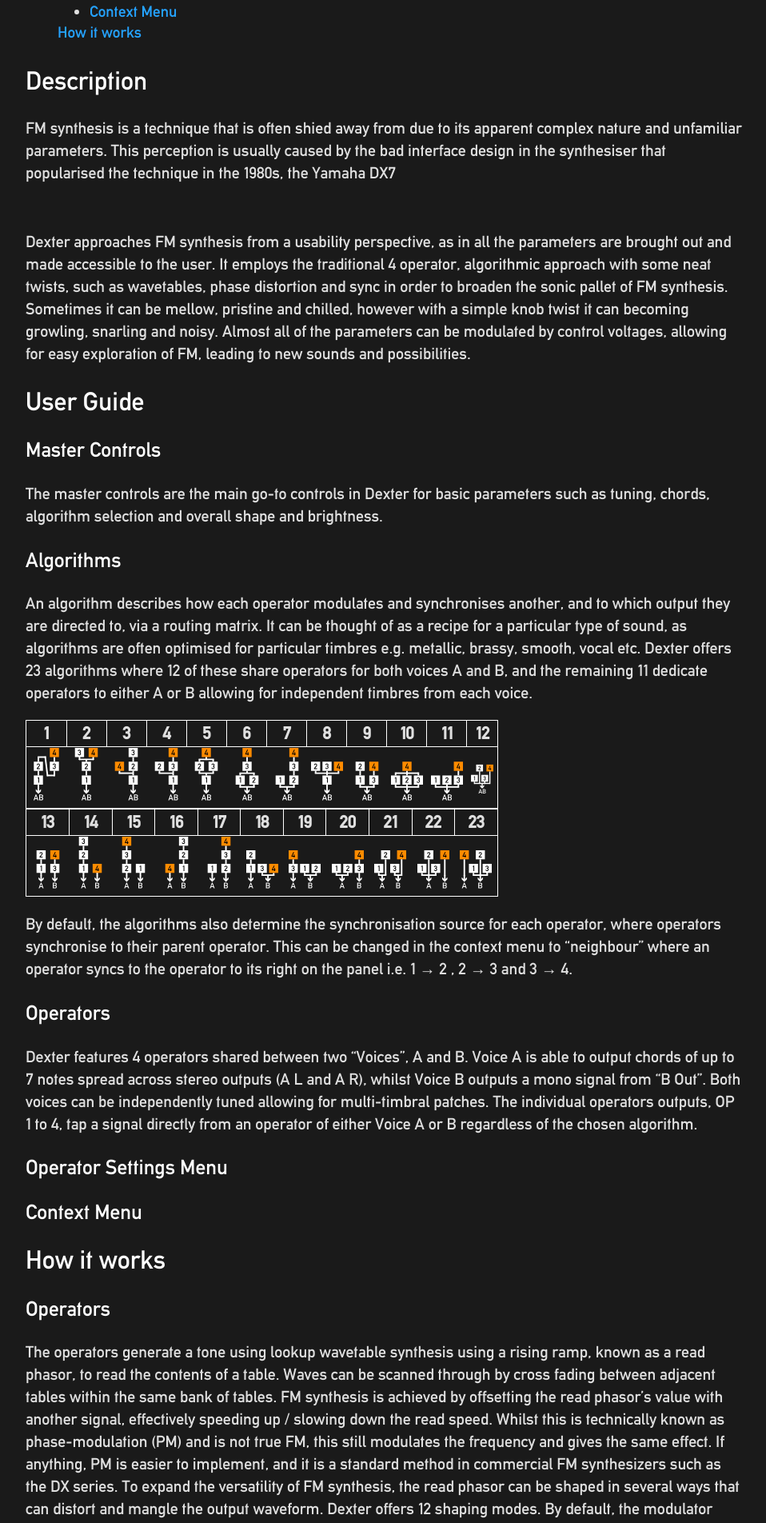
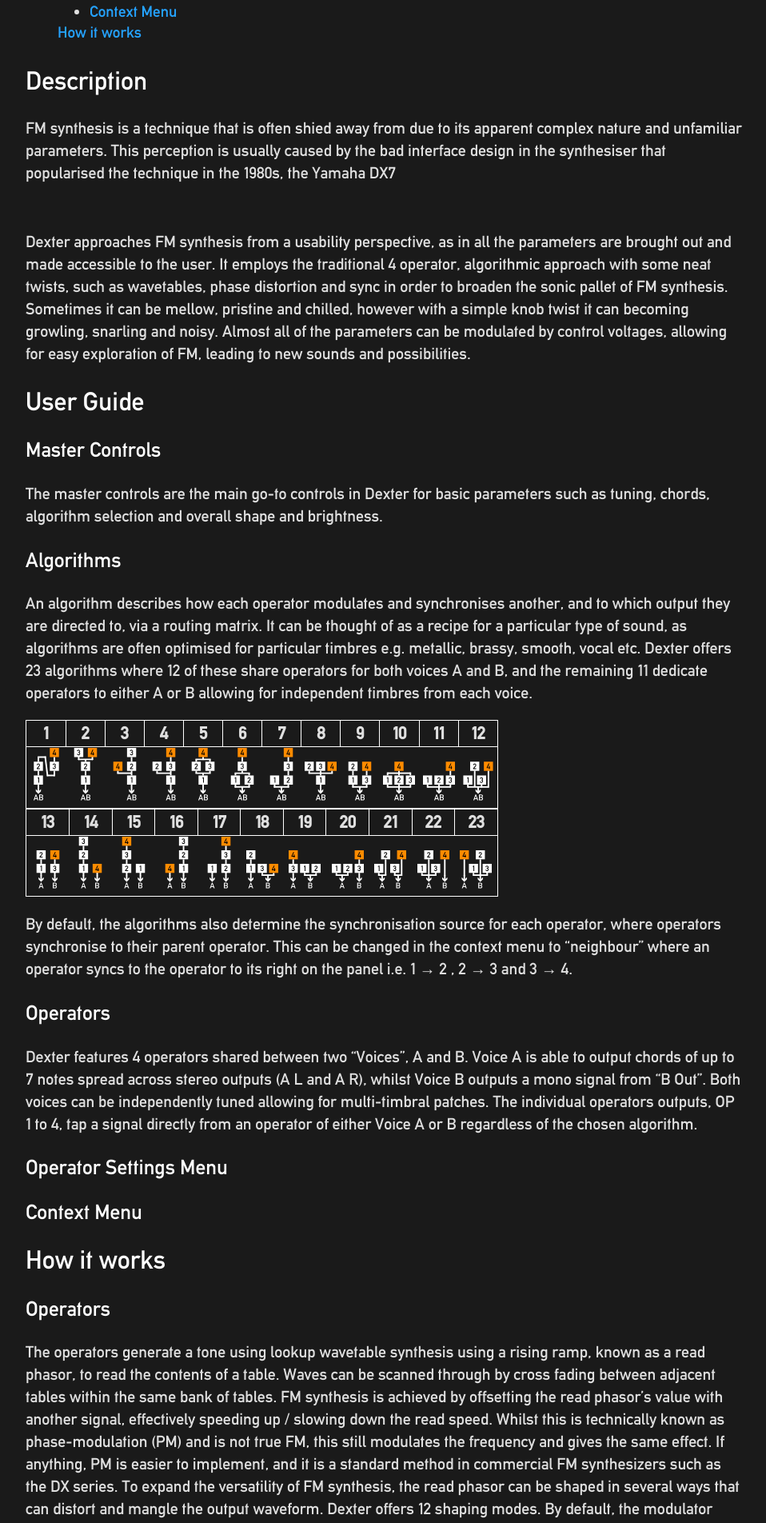
Before and after one commit to ValleyAudio/ValleyAudio.github.io, a Jekyll site: the page built from rack/dexter/dexter.html, in a window 1280 px wide. Shown: the part 924-2828 px from the top of the page at 80% size, without its empty margins (160-1118 px from the left). Built offline with Jekyll 4.4.1, drawn with Linux system fonts in a browser that asks for light colours.

Commit message:
Formatting table

```diff
--- a/rack/dexter/dexter.html
+++ b/rack/dexter/dexter.html
@@ -86,7 +86,7 @@
                 <img src="images/algo10.svg" alt="Algorithm 11" style="width:40px">
             </center></td>
             <td><center>
-                <img src="images/algo11.svg" alt="Algorithm 12" style="width:30px">
+                <img src="images/algo11.svg" alt="Algorithm 12" style="width:40px">
             </center></td>
         </tr>
     </table>
```
